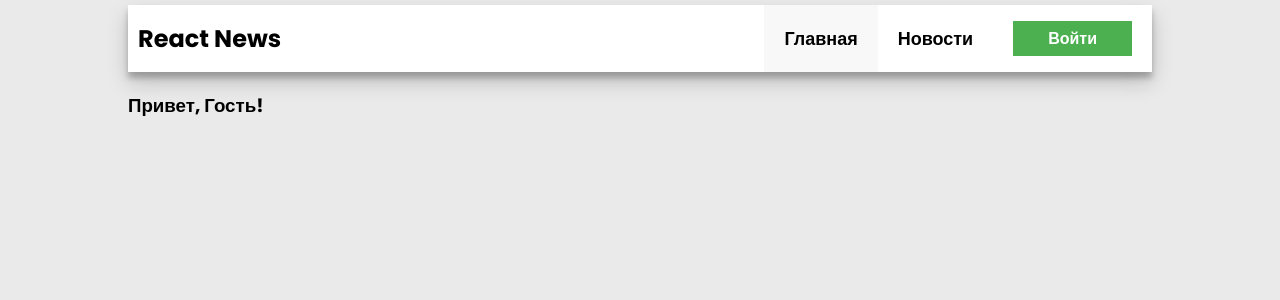
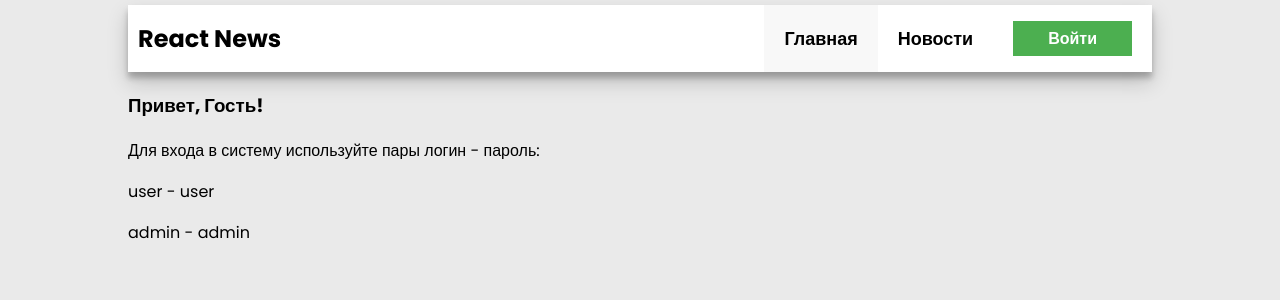
Before and after one commit to dvnikolaev/react-redux-news, a React (Create React App) app: page / in a window 1280 px wide. Shown: the top 300 px of the page. Built offline with nearby package versions, Linux system fonts and the light colour scheme.

Commit message:
add login info

```diff
--- a/src/pages/Main/page-main.js
+++ b/src/pages/Main/page-main.js
@@ -1,12 +1,33 @@
 import React from "react";
 import { connect } from "react-redux";
 
-import './page-main.css';
+import "./page-main.css";
 
 const Main = ({ username }) => {
-  let name = username ? username : "гость";
+  const name = username ? username : "гость";
 
-  return <h3>Привет, <span className="name">{name}!</span></h3>;
+  const renderInfo = () => {
+    if (username) {
+      return null;
+    }
+
+    return (
+      <>
+        <p>Для входа в систему используйте пары логин - пароль:</p>
+        <p>user - user</p>
+        <p>admin - admin</p>
+      </>
+    );
+  };
+
+  return (
+    <div>
+      <h3>
+        Привет, <span className="name">{name}!</span>
+      </h3>
+      {renderInfo()}
+    </div>
+  );
 };
 
 const mapStateToProps = (state) => {
```
